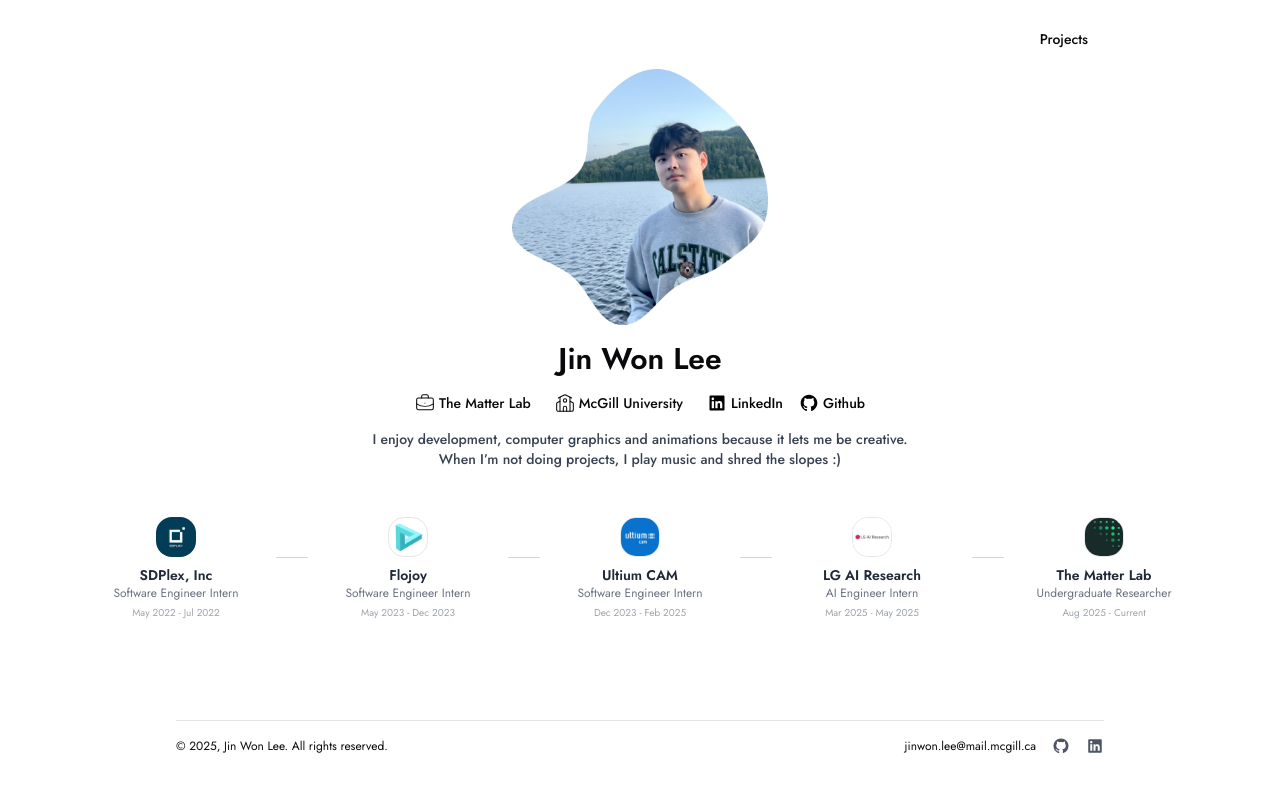
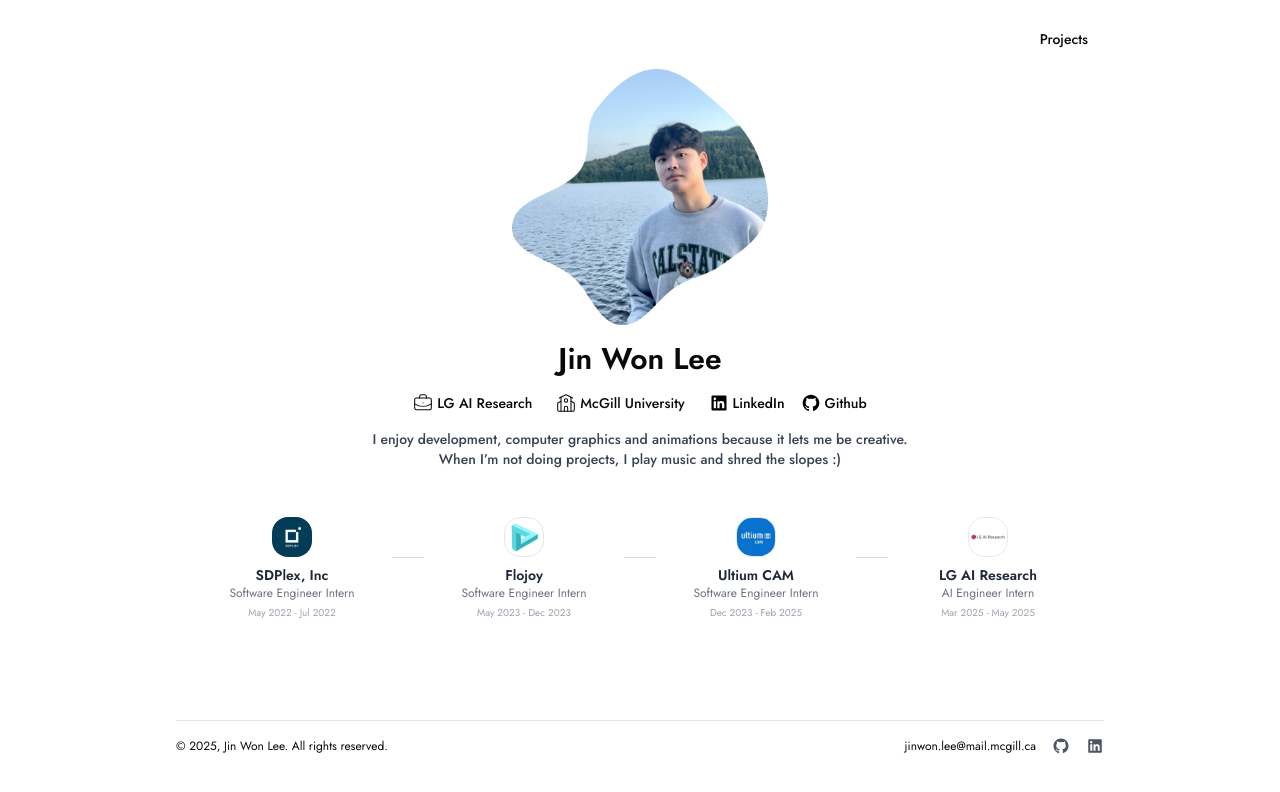
Before and after one commit to jinleevv/jinleevv.dev, a React (Vite) app: page / in a window 1280 px wide. Shown: the top 792 px of the page. Built offline with nearby package versions, Linux system fonts and the light colour scheme; a web font is replaced by a local one.

Commit message:
Rollback

```diff
--- a/src/pages/Home.tsx
+++ b/src/pages/Home.tsx
@@ -55,18 +55,18 @@ const experiences = [
       />
     ),
   },
-  {
-    title: "The Matter Lab",
-    link: "https://www.matter.toronto.edu/",
-    subtitle: "Undergraduate Researcher",
-    date: "Aug 2025 - Current",
-    icon: (
-      <img
-        src="/matter_lab_uoft_logo.jpeg"
-        className="rounded-2xl w-10 h-10 border-[1px] border-gray-200"
-      />
-    ),
-  },
+  // {
+  //   title: "The Matter Lab",
+  //   link: "https://www.matter.toronto.edu/",
+  //   subtitle: "Undergraduate Researcher",
+  //   date: "Aug 2025 - Current",
+  //   icon: (
+  //     <img
+  //       src="/matter_lab_uoft_logo.jpeg"
+  //       className="rounded-2xl w-10 h-10 border-[1px] border-gray-200"
+  //     />
+  //   ),
+  // },
 ];
 
 export default function Home() {
@@ -95,7 +95,7 @@ export default function Home() {
           <div className="mt-2 flex flex-col md:flex-row justify-center items-center gap-3 md:gap-6 text-sm">
             <div className="flex gap-1">
               <BriefcaseBusiness strokeWidth={1.25} size={20} />
-              <Label className="m-auto">The Matter Lab</Label>
+              <Label className="m-auto">LG AI Research</Label>
             </div>
             <div className="flex gap-1">
               <School strokeWidth={1.25} size={20} />
```
